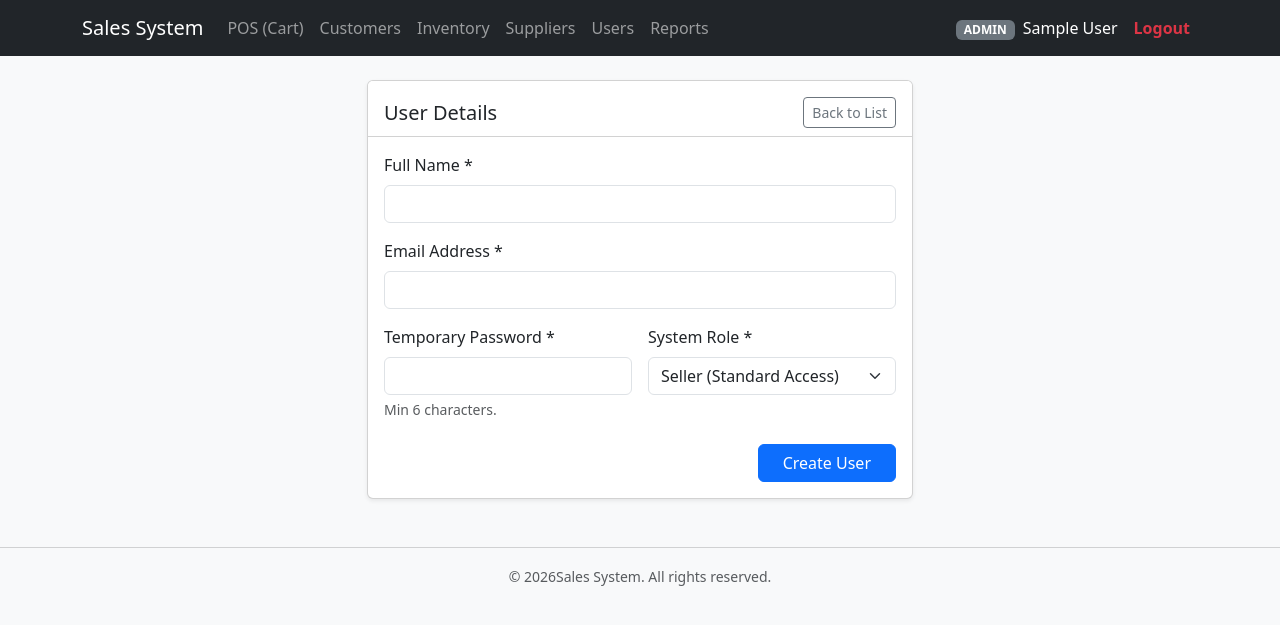
After one commit to fabricio-araujo94/sistema_de_vendas, a PHP site: page /users/create in a window 1280 px wide. The commit adds this page. Shown: the top 625 px of the page. Run offline with PHP 8.4, Linux system fonts and the light colour scheme; the visitor is signed in with stand-in values (Sample User, id 1); data that the repository does not hold is empty.

Commit message:
feat: implement user management functionality with CRUD operations and update navigation

```diff
--- a/public/index.php
+++ b/public/index.php
@@ -21,14 +21,15 @@ $router->post("/products/store", "ProductController@store");
 
 $router->get("/pos", "PointOfSaleController@index");
 $router->post("/pos/add-item", "PointOfSaleController@addItem");
-$router->post("/pos/checkout", "PointOfSaleController@checkout");
-
-$router->get('/pos', 'PointOfSaleController@index');
 $router->get('/pos/search', 'PointOfSaleController@searchProducts');
 $router->get('/pos/cart', 'PointOfSaleController@getCart');
 $router->post('/pos/add', 'PointOfSaleController@addToCart');
 $router->post('/pos/clear', 'PointOfSaleController@clearCart');
 $router->post('/pos/checkout', 'PointOfSaleController@checkout');
+
+$router->get('/users', 'UserController@index');
+$router->get('/users/create', 'UserController@create');
+$router->post('/users/store', 'UserController@store');
 
 $router->get('/customers', 'CustomerController@index');
 $router->get('/customers/create', 'CustomerController@create');
--- /dev/null
+++ b/src/Controller/UserController.php
@@ -0,0 +1,56 @@
+<?php
+
+namespace App\Controller;
+
+use App\Middleware\AuthMiddleware;
+use App\DAO\UserDAO;
+
+class UserController extends BaseController
+{
+    private UserDAO $userDAO;
+
+    public function __construct()
+    {
+        AuthMiddleware::checkAdminRole();
+        $this->userDAO = new UserDAO();
+    }
+
+    public function index(): void
+    {
+        $users = $this->userDAO->findAll();
+
+        $this->render('users/index', [
+            'pageTitle' => 'User Management',
+            'users'     => $users
+        ]);
+    }
+
+    public function create(): void
+    {
+        $this->render('users/create', [
+            'pageTitle' => 'Add New User'
+        ]);
+    }
+
+    public function store(): void
+    {
+        if ($_SERVER['REQUEST_METHOD'] !== 'POST') {
+            $this->redirect('/users');
+        }
+
+        $name = filter_input(INPUT_POST, 'name', FILTER_SANITIZE_SPECIAL_CHARS);
+        $email = filter_input(INPUT_POST, 'email', FILTER_SANITIZE_EMAIL);
+        $password = $_POST['password'] ?? '';
+        $role = filter_input(INPUT_POST, 'role', FILTER_SANITIZE_SPECIAL_CHARS);
+
+        if (!$name || !$email || strlen($password) < 6 || !in_array($role, ['admin', 'seller'])) {
+            die("Invalid data. Passwords must be at least 6 characters.");
+        }
+
+        if ($this->userDAO->insert($name, $email, $password, $role)) {
+            $this->redirect('/users');
+        } else {
+            $this->redirect('/users/create');
+        }
+    }
+}
--- a/src/DAO/UserDAO.php
+++ b/src/DAO/UserDAO.php
@@ -12,6 +12,7 @@ class UserDAO {
     public function __construct() {
         $this->connection = Database::getInstance()->getConnection();
     }
+
 
     public function findByEmail(string $email): ?User {
         $sql = "SELECT id, name, email, password, role, created_at
@@ -31,28 +32,33 @@ class UserDAO {
         return null;
     }
 
-    public function insert(User $user): bool {
+    /**
+     * Retorna todos os usuários cadastrados (sem as senhas).
+     */
+    public function findAll(): array
+    {
+        $sql = "SELECT id, name, email, role, created_at FROM users ORDER BY name ASC";
+        $stmt = $this->connection->prepare($sql);
+        $stmt->execute();
+
+        return $stmt->fetchAll();
+    }
+
+    public function insert(string $name, string $email, string $rawPassword, string $role): bool
+    {
         $sql = "INSERT INTO users (name, email, password, role)
                 VALUES (:name, :email, :password, :role)";
 
         $stmt = $this->connection->prepare($sql);
 
-        $name = $user->getName();
-        $email = $user->getEmail();
-        $password = $user->getPassword();
-        $role = $user->getRole();
+        $hashedPassword = password_hash($rawPassword, PASSWORD_DEFAULT);
 
-        $stmt->bindParam(":name", $name);
-        $stmt->bindParam(":email", $email);
-        $stmt->bindParam(":password", $password);
-        $stmt->bindParam(":role", $role);
+        $stmt->bindParam(':name', $name);
+        $stmt->bindParam(':email', $email);
+        $stmt->bindParam(':password', $hashedPassword);
+        $stmt->bindParam(':role', $role);
 
-        if ($stmt->execute()) {
-            $user->setId((int) $this->connection->lastInsertId());
-            return true;
-        }
-
-        return false;
+        return $stmt->execute();
     }
 
     private function mapRowToUser(array $row): User {
--- a/templates/layout/header.php
+++ b/templates/layout/header.php
@@ -33,6 +33,9 @@
                                 <a class="nav-link" href="/suppliers">Suppliers</a>
                             </li>
                             <li class="nav-item">
+                                <a class="nav-link" href="/users">Users</a>
+                            </li>
+                            <li class="nav-item">
                                 <a class="nav-link" href="/reports">Reports</a>
                             </li>
                         <?php endif; ?>
--- /dev/null
+++ b/templates/users/create.php
@@ -0,0 +1,46 @@
+<div class="row justify-content-center mt-4">
+    <div class="col-md-6">
+        <div class="card shadow-sm">
+            <div class="card-header bg-white pt-3 pb-2 d-flex justify-content-between align-items-center">
+                <h5 class="card-title mb-0">User Details</h5>
+                <a href="/users" class="btn btn-sm btn-outline-secondary">Back to List</a>
+            </div>
+            <div class="card-body">
+
+                <form action="/users/store" method="POST">
+                    <input type="hidden" name="csrf_token" value="<?= $csrfToken ?>">
+
+                    <div class="mb-3">
+                        <label for="name" class="form-label">Full Name *</label>
+                        <input type="text" class="form-control" id="name" name="name" required autocomplete="off">
+                    </div>
+
+                    <div class="mb-3">
+                        <label for="email" class="form-label">Email Address *</label>
+                        <input type="email" class="form-control" id="email" name="email" required autocomplete="off">
+                    </div>
+
+                    <div class="row g-3 mb-4">
+                        <div class="col-md-6">
+                            <label for="password" class="form-label">Temporary Password *</label>
+                            <input type="password" class="form-control" id="password" name="password" minlength="6" required>
+                            <div class="form-text">Min 6 characters.</div>
+                        </div>
+                        <div class="col-md-6">
+                            <label for="role" class="form-label">System Role *</label>
+                            <select class="form-select" id="role" name="role" required>
+                                <option value="seller">Seller (Standard Access)</option>
+                                <option value="admin">Administrator (Full Access)</option>
+                            </select>
+                        </div>
+                    </div>
+
+                    <div class="d-flex justify-content-end">
+                        <button type="submit" class="btn btn-primary px-4">Create User</button>
+                    </div>
+                </form>
+
+            </div>
+        </div>
+    </div>
+</div>
```
Also changed, not shown: templates/users/index.php (added, +43 -0 lines).
